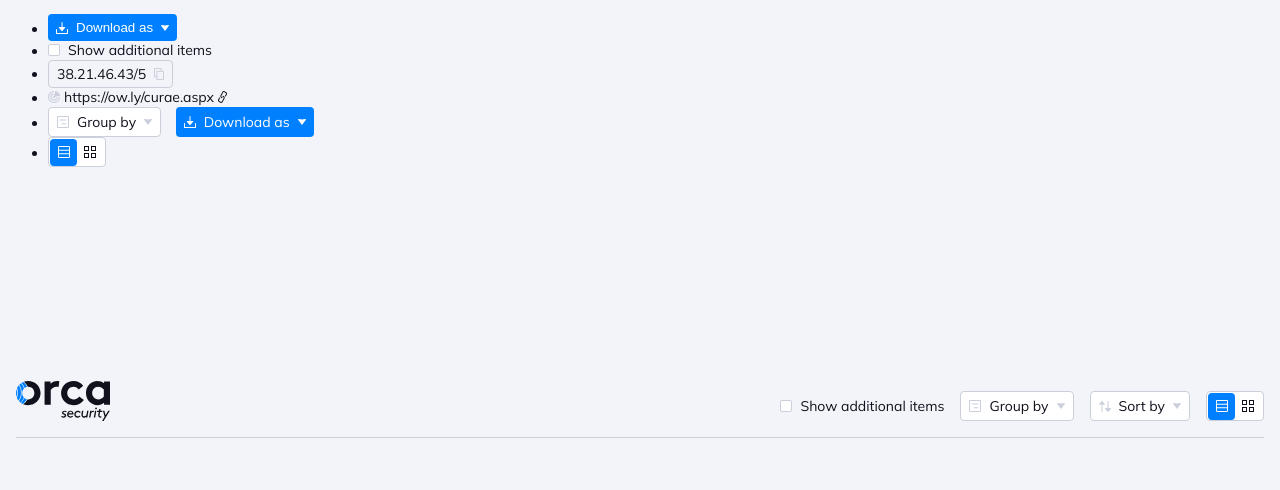
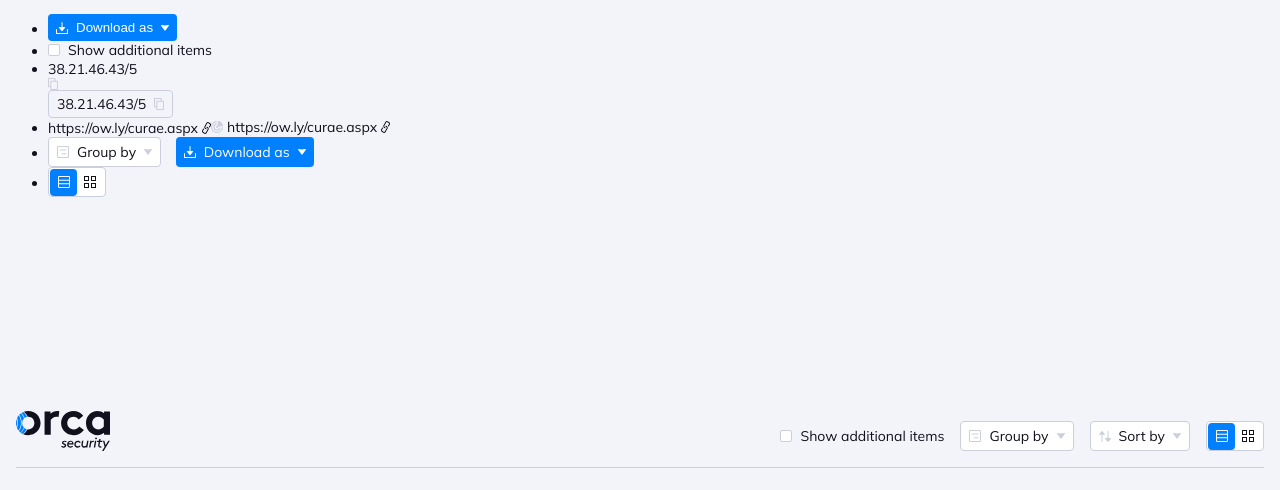
Before and after one commit to mirukutako/test-orca, a React (Create React App) app: page / in a window 1280 px wide. Shown: the top 490 px of the page. Built offline with nearby package versions, Linux system fonts and the light colour scheme.

Commit message:
small rework UI Components

```diff
--- a/src/components/UI/IPAddress/IPAddress.js
+++ b/src/components/UI/IPAddress/IPAddress.js
@@ -1,5 +1,13 @@
 import { Wrapper } from './IPAddress.styles'
 
-const IPAddress = ({ children }) => <Wrapper>{children}</Wrapper>
+import TextOverflow from '../TextOverflow/TextOverflow'
+import CopyButton from '../CopyButton/CopyButton'
+
+const IPAddress = ({ children }) => (
+  <Wrapper>
+    <TextOverflow>{children}</TextOverflow>
+    <CopyButton dataCopy={children} />
+  </Wrapper>
+)
 
 export default IPAddress
--- a/src/components/UI/ScanLink/ScanLink.js
+++ b/src/components/UI/ScanLink/ScanLink.js
@@ -1,10 +1,11 @@
 import { Wrapper } from './ScanLink.styles'
 import { IcScan } from '../Icons/Icons'
+import Link from '../Link/Link'
 
 const ScanLink = ({ children }) => (
   <Wrapper>
     <IcScan />
-    {children}
+    <Link>{children}</Link>
   </Wrapper>
 )
 
--- a/src/modules/Home/UIComponents.js
+++ b/src/modules/Home/UIComponents.js
@@ -25,15 +25,13 @@ export const UIComponents = () => {
             <Checkbox>Show additional items</Checkbox>
           </li>
           <li>
-            <IPAddress>
-              <TextOverflow>38.21.46.43/5</TextOverflow>
-              <CopyButton dataCopy="38.21.46.43/5" />
-            </IPAddress>
+            <TextOverflow>38.21.46.43/5</TextOverflow>
+            <CopyButton dataCopy="38.21.46.43/5" />
+            <IPAddress>38.21.46.43/5</IPAddress>
           </li>
           <li>
-            <ScanLink>
-              <Link>https://ow.ly/curae.aspx</Link>
-            </ScanLink>
+            <Link>https://ow.ly/curae.aspx</Link>
+            <ScanLink>https://ow.ly/curae.aspx</ScanLink>
           </li>
           <li>
             <Dropdown list={['Name', 'File name', 'IP Address v4', 'IP Address v6', 'Scan source']}>
```
